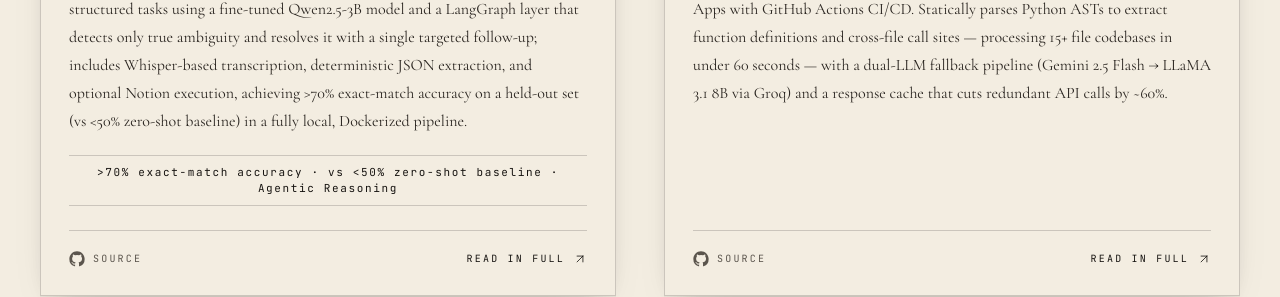
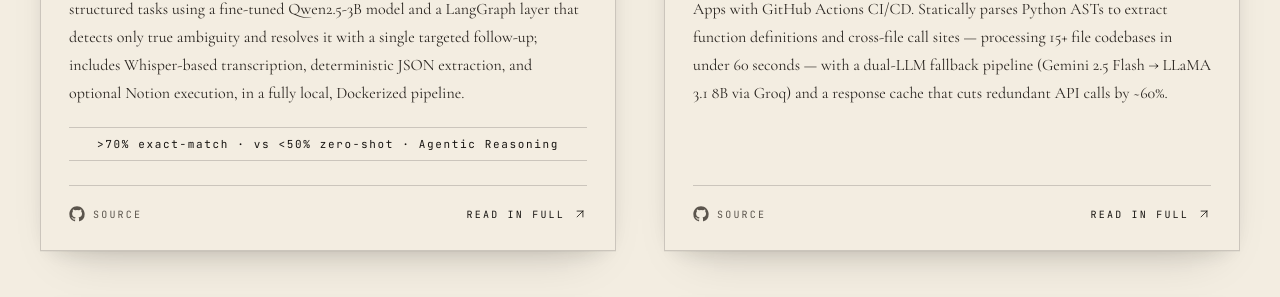
Before and after one commit to SaimMahmoodRamday/portfolio_v1, a React (Vite) app: page / in a window 1280 px wide. Shown: the part 3560-3857 px from the top of the page. Built offline with nearby package versions, Linux system fonts and the light colour scheme.

Commit message:
correcting the voice2action content

```diff
--- a/src/components/Projects.jsx
+++ b/src/components/Projects.jsx
@@ -30,9 +30,9 @@ const PROJECTS = [
     tags: ['FastAPI', 'LangGraph', 'Qwen2.5-3B', 'QLoRA', 'Faster-Whisper', 'Next.js', 'Ollama', 'Docker'],
     badge: 'AI Agents · Fine-Tuning · Full-Stack',
     description:
-      'End-to-end agentic system that converts informal Roman Urdu voice notes into structured tasks using a fine-tuned Qwen2.5-3B model and a LangGraph layer that detects only true ambiguity and resolves it with a single targeted follow-up; includes Whisper-based transcription, deterministic JSON extraction, and optional Notion execution, achieving >70% exact-match accuracy on a held-out set (vs <50% zero-shot baseline) in a fully local, Dockerized pipeline.',
+      'End-to-end agentic system that converts informal Roman Urdu voice notes into structured tasks using a fine-tuned Qwen2.5-3B model and a LangGraph layer that detects only true ambiguity and resolves it with a single targeted follow-up; includes Whisper-based transcription, deterministic JSON extraction, and optional Notion execution, in a fully local, Dockerized pipeline.',
     imageKey: 'voice-2-action',
-    perfStrip: '>70% exact-match accuracy  ·  vs <50% zero-shot baseline  ·  Agentic Reasoning'
+    perfStrip: '>70% exact-match  ·  vs <50% zero-shot  ·  Agentic Reasoning'
   },
   {
     title: 'Project Inspector',
```
